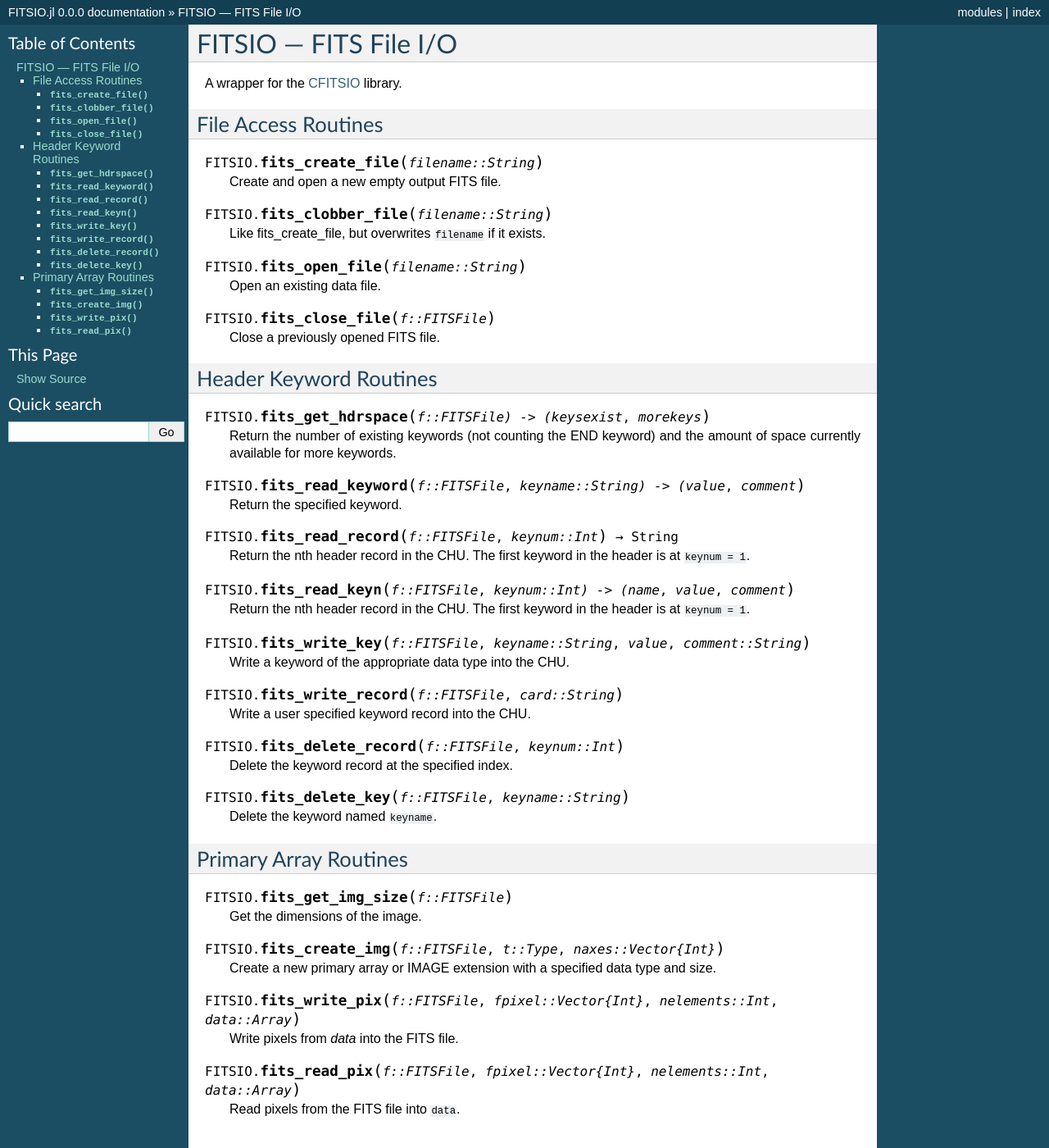
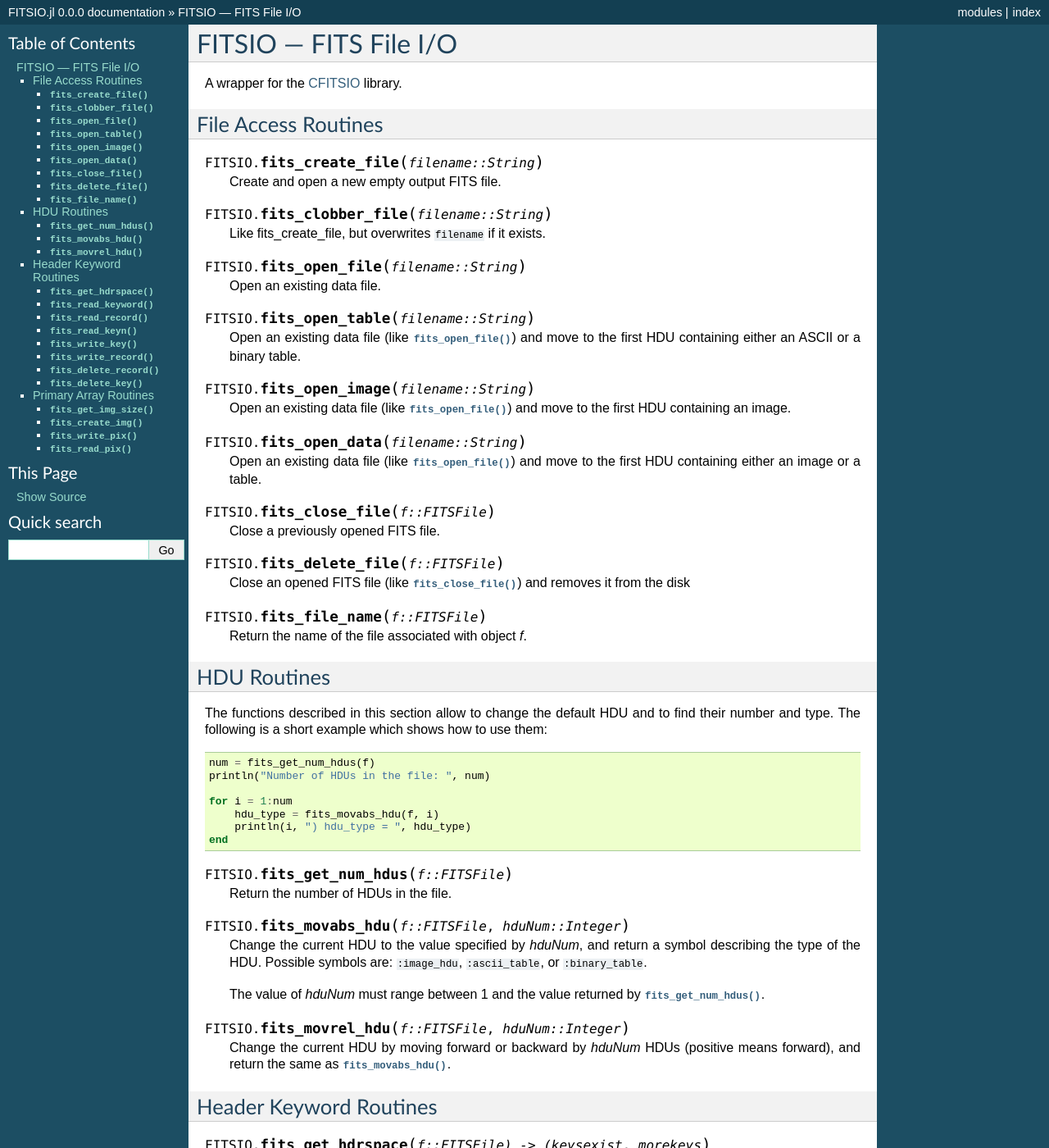
Before and after one commit to JuliaAstro/FITSIO.jl, a Sphinx documentation site: the page built from doc/index.rst, in a window 1280 px wide and 1400 px high. Shown: the whole window at 82% size. Built offline with Sphinx 7.4.7, drawn with Linux system fonts in a browser that asks for light colours.

Commit message:
Documentation updated

```diff
--- a/doc/index.rst
+++ b/doc/index.rst
@@ -23,9 +23,71 @@ File Access Routines
 
    Open an existing data file.
 
+.. function:: fits_open_table(filename::String)
+
+   Open an existing data file (like :func:`fits_open_file`) and move
+   to the first HDU containing either an ASCII or a binary table.
+
+.. function:: fits_open_image(filename::String)
+
+   Open an existing data file (like :func:`fits_open_file`) and move
+   to the first HDU containing an image.
+
+.. function:: fits_open_data(filename::String)
+
+   Open an existing data file (like :func:`fits_open_file`) and move
+   to the first HDU containing either an image or a table.
+
 .. function:: fits_close_file(f::FITSFile)
 
    Close a previously opened FITS file.
+
+.. function:: fits_delete_file(f::FITSFile)
+
+   Close an opened FITS file (like :func:`fits_close_file`) and
+   removes it from the disk
+
+.. function:: fits_file_name(f::FITSFile)
+
+   Return the name of the file associated with object `f`.
+
+HDU Routines
+------------
+
+The functions described in this section allow to change the default
+HDU and to find their number and type. The following is a short
+example which shows how to use them:
+
+.. code-block:: julia
+
+  num = fits_get_num_hdus(f)
+  println("Number of HDUs in the file: ", num)
+
+  for i = 1:num
+      hdu_type = fits_movabs_hdu(f, i)
+      println(i, ") hdu_type = ", hdu_type)
+  end
+
+
+.. function:: fits_get_num_hdus(f::FITSFile)
+
+   Return the number of HDUs in the file.
+
+.. function:: fits_movabs_hdu(f::FITSFile, hduNum::Integer)
+
+   Change the current HDU to the value specified by `hduNum`, and
+   return a symbol describing the type of the HDU. Possible symbols
+   are: ``:image_hdu``, ``:ascii_table``, or ``:binary_table``.
+
+   The value of `hduNum` must range between 1 and
+   the value returned by :func:`fits_get_num_hdus`.
+
+.. function:: fits_movrel_hdu(f::FITSFile, hduNum::Integer)
+
+   Change the current HDU by moving forward or backward by `hduNum`
+   HDUs (positive means forward), and return the same as
+   :func:`fits_movabs_hdu`.
+
 
 Header Keyword Routines
 -----------------------
```
